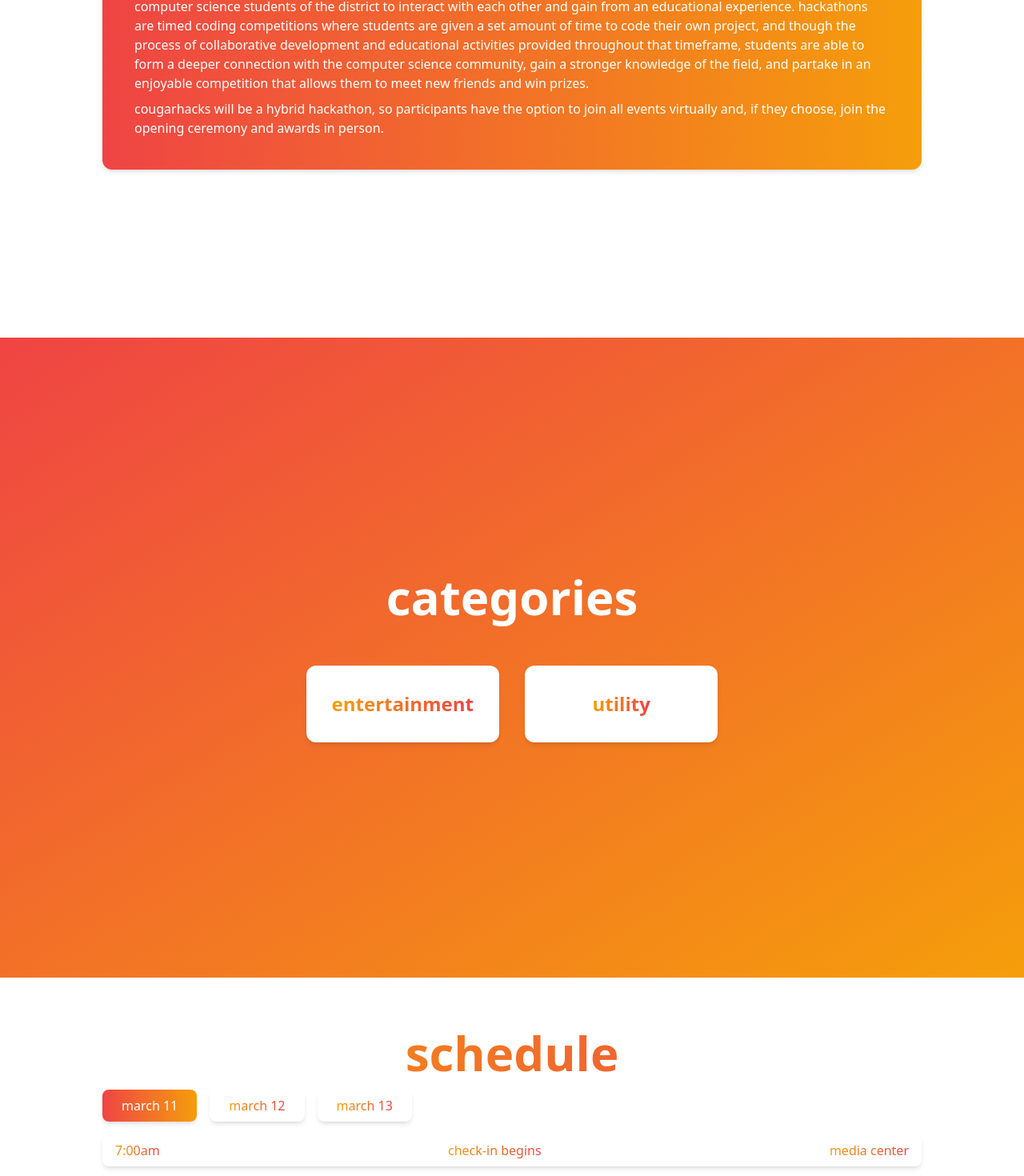
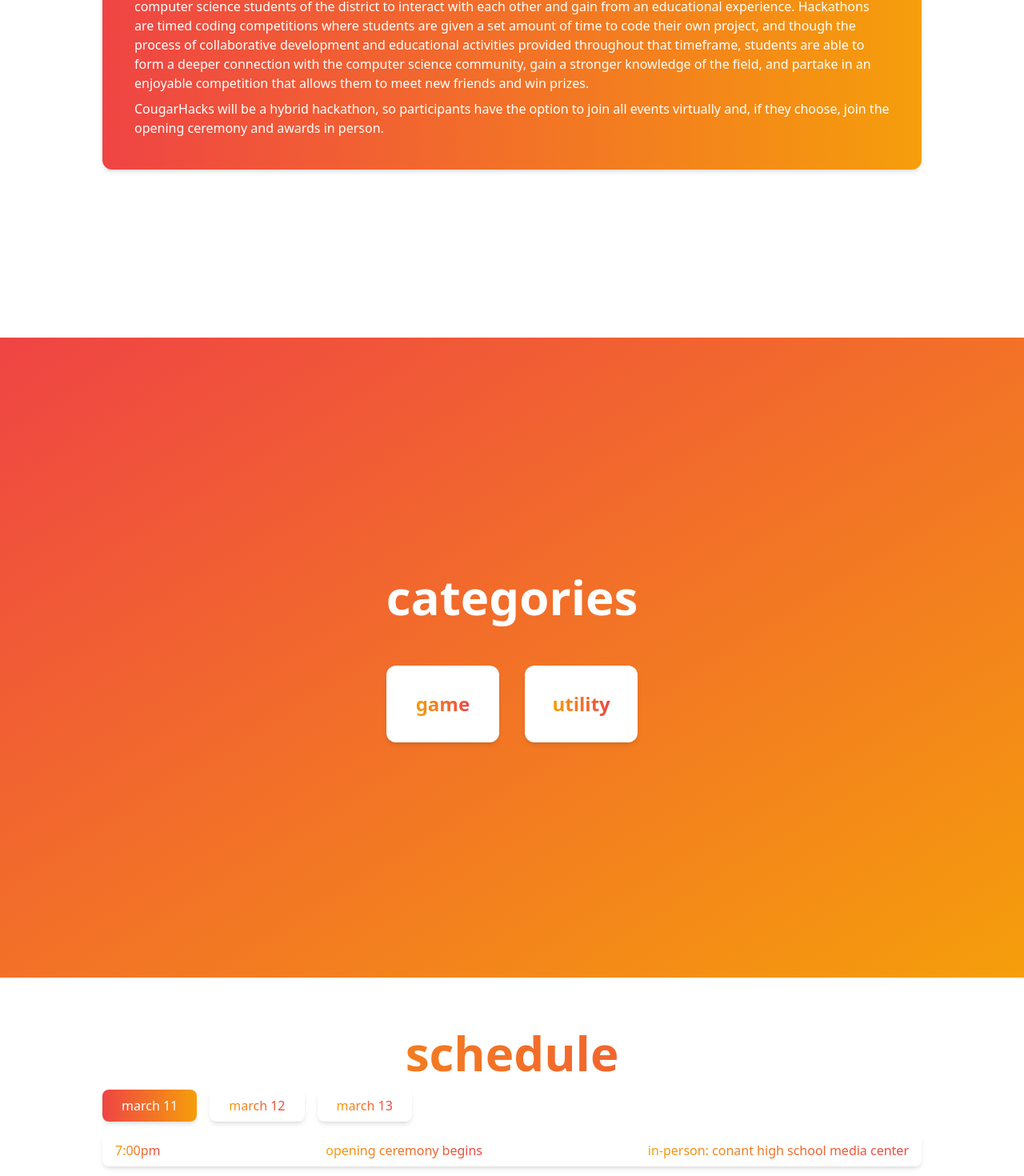
Before and after one commit to Socksham/hack211, a React (Create React App) app: page / in a window 1280 px wide. Shown: the part 1178-2648 px from the top of the page at 80% size. Built offline with nearby package versions, Linux system fonts and the light colour scheme.

Commit message:
refinements

```diff
--- a/src/components/About.js
+++ b/src/components/About.js
@@ -28,8 +28,8 @@
                     leaveTo="-translate-x-full"
                 >
                     <div className='bg-gradient-to-l from-amber-500 to-red-500 mx-32 p-10 mt-4 rounded-xl shadow-md' >
-                        <p className='text-white'>Dde to the cancellation of the annual Code211 Hackathon hosted by D211 schools, there is a lack of opportunities for computer science students of the district to interact with each other and gain from an educational experience. hackathons are timed coding competitions where students are given a set amount of time to code their own project, and though the process of collaborative development and educational activities provided throughout that timeframe, students are able to form a deeper connection with the computer science community, gain a stronger knowledge of the field, and partake in an enjoyable competition that allows them to meet new friends and win prizes.</p>
-                        <p className='text-white mt-2'>cougarhacks will be a hybrid hackathon, so participants have the option to join all events virtually and, if they choose, join the opening ceremony and awards in person.</p>
+                        <p className='text-white'>Due to the cancellation of the annual Code211 Hackathon hosted by D211 schools, there is a lack of opportunities for computer science students of the district to interact with each other and gain from an educational experience. Hackathons are timed coding competitions where students are given a set amount of time to code their own project, and though the process of collaborative development and educational activities provided throughout that timeframe, students are able to form a deeper connection with the computer science community, gain a stronger knowledge of the field, and partake in an enjoyable competition that allows them to meet new friends and win prizes.</p>
+                        <p className='text-white mt-2'>CougarHacks will be a hybrid hackathon, so participants have the option to join all events virtually and, if they choose, join the opening ceremony and awards in person.</p>
                     </div>
                 </Transition>
             </div>
--- a/src/components/Categories.js
+++ b/src/components/Categories.js
@@ -11,14 +11,14 @@
     const animated = useRef(false)
 
     function entertainment() {
-        setModalTitle("entertainment")
-        setModalText("Lorem ipsum dolor sit amet, consectetur adipiscing elit, sed do eiusmod tempor incididunt ut labore et dolore magna aliqua. Ut enim ad minim veniam, quis nostrud exercitation ullamco laboris nisi ut aliquip ex ea commodo consequat. Duis aute irure dolor in reprehenderit in voluptate velit esse cillum dolore eu fugiat nulla pariatur. Excepteur sint occaecat cupidatat non proident, sunt in culpa qui officia deserunt mollit anim id est laborum.")
+        setModalTitle("game")
+        setModalText("Participants who wish to compete in this category can create something that provides joy and entertainment to the user. Any game-based application is accepted in this category.")
         setShowModal(true);
     }
 
     function utilities() {
-        setModalTitle("utilities")
-        setModalText("Lorem ipsum dolor sit amet, consectetur adipiscing elit, sed do eiusmod tempor incididunt ut labore et dolore magna aliqua. Ut enim ad minim veniam, quis nostrud exercitation ullamco laboris nisi ut aliquip ex ea commodo consequat. Duis aute irure dolor in reprehenderit in voluptate velit esse cillum dolore eu fugiat nulla pariatur. Excepteur sint occaecat cupidatat non proident, sunt in culpa qui officia deserunt mollit anim id est laborum.")
+        setModalTitle("utility")
+        setModalText("Participants who wish to compete in this category can create something that can help people’s lives through utility or by enhancing productivity. Traditional applications regarding social media, task management, or productivity enhancement are accepted in this category, as well as any other applications that help the user do something.")
         setShowModal(true);
     }
 
@@ -48,7 +48,7 @@
                     >
                         <div className='bg-white rounded-xl grid place-items-center p-8 cursor-pointer shadow-md' onClick={entertainment}>
                             <div>
-                                <p className='text-2xl font-semibold text-transparent bg-clip-text bg-gradient-to-r from-amber-500 to-red-500'>entertainment</p>
+                                <p className='text-2xl font-semibold text-transparent bg-clip-text bg-gradient-to-r from-amber-500 to-red-500'>game</p>
                             </div>
                         </div>
                     </Transition>
--- a/src/components/Hero.js
+++ b/src/components/Hero.js
@@ -56,7 +56,7 @@
     return (
         <div className='grid place-items-center h-full min-h-screen bg-gradient-to-tl from-amber-500 to-red-500' ref={daref}>
             <div className=''>
-                <p className='text-center text-white text-6xl font-extrabold pb-4'>cougarhacks</p>
+                <p className='text-center text-white text-6xl font-extrabold pb-4'>CougarHacks</p>
                 <div className='text-white text-3xl'>
                     <div className='flex justify-center'>
                         <div className='flex space-x-6 tabular-nums'>
--- a/src/components/Navbar.js
+++ b/src/components/Navbar.js
@@ -14,7 +14,7 @@
                     <div className='relative py-4 px-32 rounded-lg'>
                         <div className='flex justify-between text-white items-center'>
                             <div>
-                                <p className='text-lg font-semibold'>march 11-13</p>
+                                <p className='text-lg font-semibold'>March 11-13</p>
                             </div>
                             <div className='flex space-x-4 items-center'>
                                 <div onClick={() => {about.current.scrollIntoView({ behavior: 'smooth' })}}>
--- a/src/components/Schedule.js
+++ b/src/components/Schedule.js
@@ -11,36 +11,23 @@
     const [scheduleTimes, setScheduleTimes] = useState([
         {
             times: [
-                { time: "7:00am", event: "check-in begins", location: "media center" },
-                { time: "7:00am", event: "check-in begins", location: "media center" },
-                { time: "7:00am", event: "check-in begins", location: "media center" },
-                { time: "7:00am", event: "check-in begins", location: "media center" },
-                { time: "7:00am", event: "check-in begins", location: "media center" },
-                { time: "7:00am", event: "check-in begins", location: "media center" },
-                { time: "7:00am", event: "check-in begins", location: "media center" },
-                { time: "7:00am", event: "check-in begins", location: "media center" },
-                { time: "7:00am", event: "check-in begins", location: "media center" },
-                { time: "7:00am", event: "check-in begins", location: "media center" },
-                { time: "7:00am", event: "check-in begins", location: "media center" },
-                { time: "7:00am", event: "check-in begins", location: "media center" },
-                { time: "7:00am", event: "check-in begins", location: "media center" },
-                { time: "7:00am", event: "check-in begins", location: "media center" },
-                { time: "7:00am", event: "check-in begins", location: "media center" },
-                { time: "7:00am", event: "check-in begins", location: "media center" }
+                { time: "7:00pm", event: "opening ceremony begins", location: "in-person: conant high school media center" },
+                { time: "7:10pm", event: "guest speaker presentation", location: "in-person: conant high school media center" },
+                { time: "7:30pm", event: "live QnA", location: "in-person: conant high school media center" },
+                { time: "7:45pm", event: "hackathon rules", location: "in-person: conant high school media center" },
+                { time: "8:00pm", event: "offical start to CougarHacks", location: " virtually and in-person: hackthon begins " },
             ]
         },
         {
             times: [
-                { time: "7:00am", event: "check-in begins", location: "media center" },
+                { time: "8:00am", event: "workshops begin", location: "virtually: zoom" },
+                { time: "8:00pm", event: "workshops end", location: "virtually: zoom" },
 
             ]
         },
         {
             times: [
-                { time: "7:00am", event: "check-in begins", location: "media center" },
-                { time: "7:00am", event: "check-in begins", location: "media center" },
-                { time: "7:00am", event: "check-in begins", location: "media center" },
-                { time: "7:00am", event: "check-in begins", location: "media center" }
+                { time: "8:00am", event: "project submissions due", location: "virtually: devpost" }
             ]
         }
     ])
```
Also changed, not shown: 2 other files (tests, documents, lock files or other folders).
